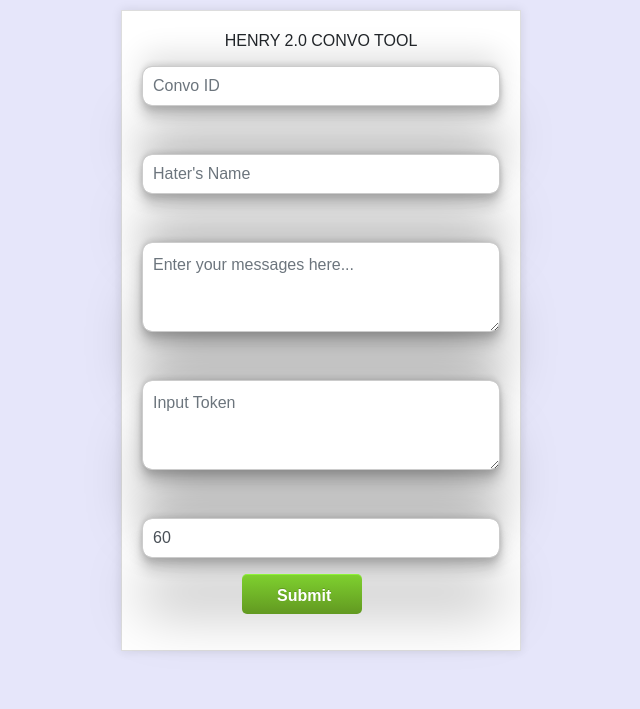
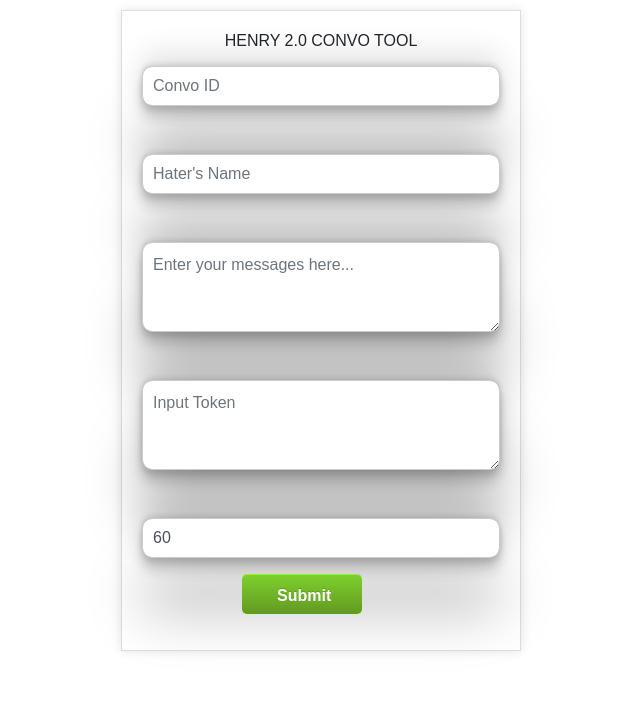
Before and after one commit to Jwnwnj/SINGELNEW, a Flask app: page / in a window 1280 px wide. Shown: the top 709 px of the page, without its empty margins (319-959 px from the left). Run offline with Flask 3, Linux system fonts and the light colour scheme; some libraries are stand-ins or nearby versions.

Commit message:
Update index.html

```diff
--- a/templates/index.html
+++ b/templates/index.html
@@ -28,7 +28,7 @@
 
             font-family: Arial, sans-serif;
 
-            background-color: lavender;
+            background-color: lilac;
 
             height: 700px;
 
```
